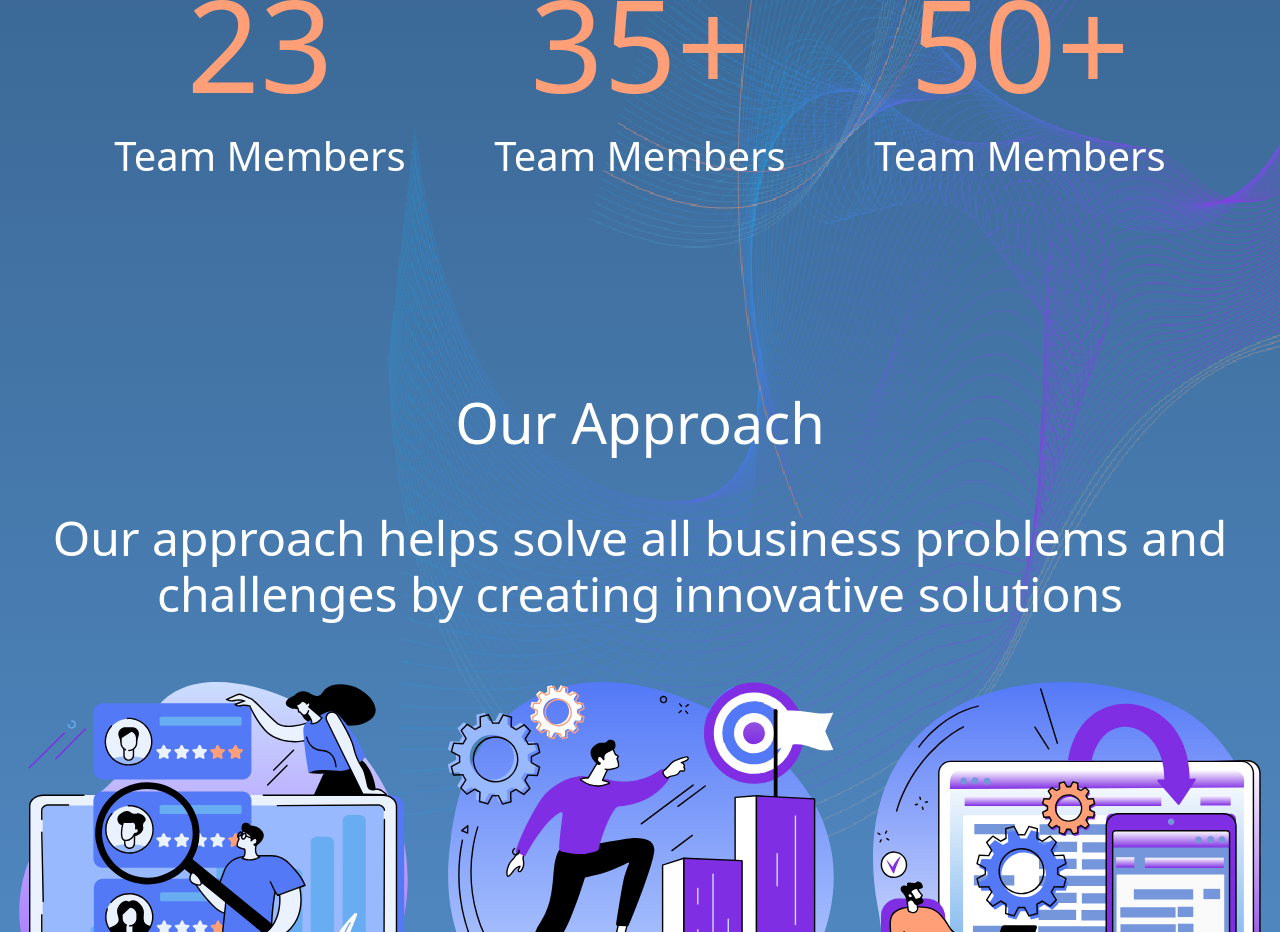
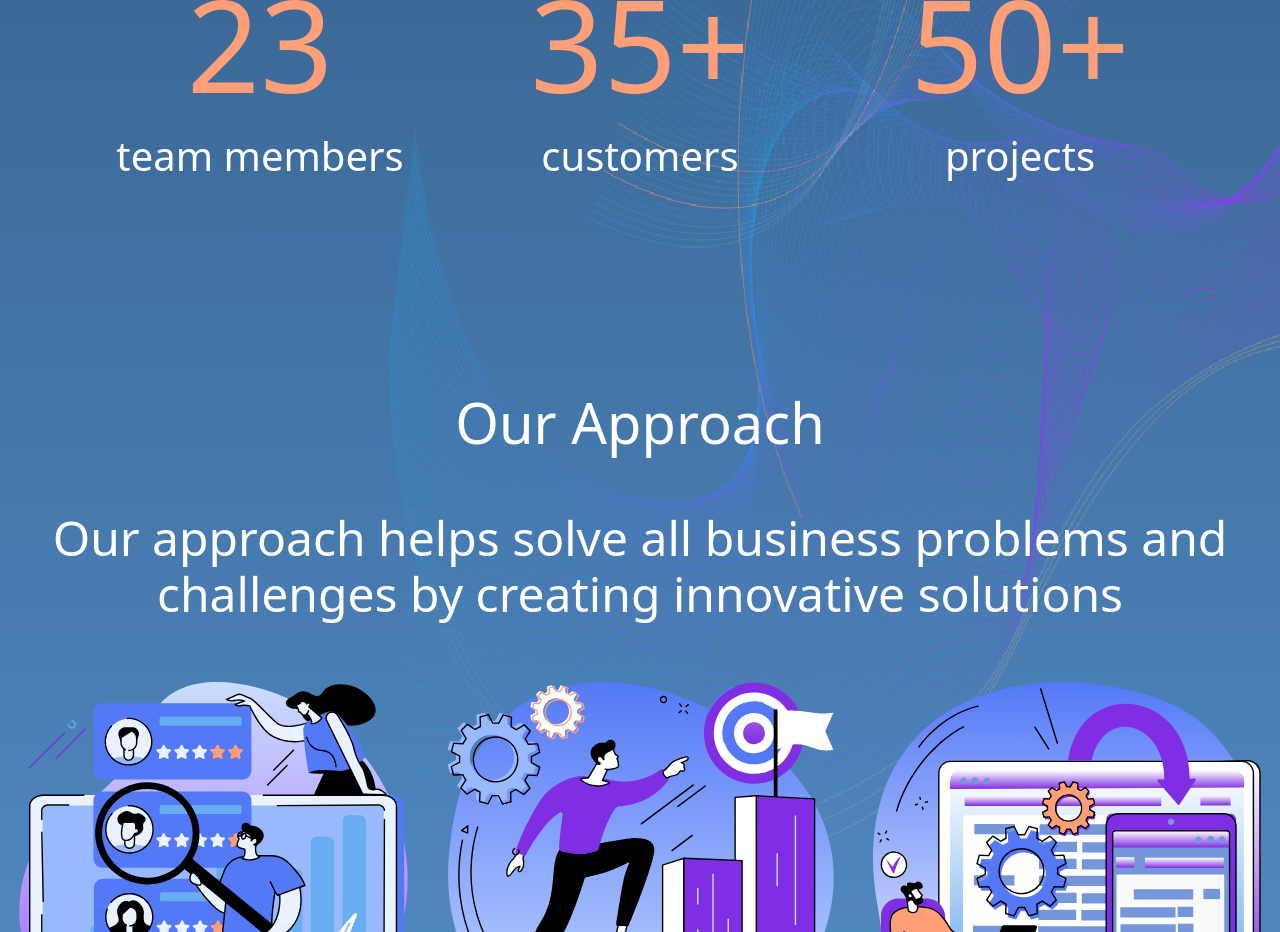
Before and after one commit to ma-91-02/innovantage, a React (Create React App) app: page / in a window 1280 px wide. Shown: the part 1600-2532 px from the top of the page. Built offline with nearby package versions, Linux system fonts and the light colour scheme.

Commit message:
Update font-family

```diff
--- a/src/components/aboutNumber/AboutNumber.js
+++ b/src/components/aboutNumber/AboutNumber.js
@@ -20,7 +20,7 @@
               {counterOn && <CountUp start={0} end={23} duration={2} delay={0}/>}
             </span>
 
-              <p>Team Members</p>
+              <p>team members</p>
             </div>
             </ScrollTrigger>
           </Col>
@@ -32,7 +32,7 @@
               +
             </span>
 
-              <p>Team Members</p>
+              <p>customers</p>
             </div>
             </ScrollTrigger>
           </Col>
@@ -44,7 +44,7 @@
               +
             </span>
 
-              <p>Team Members</p>
+              <p>projects</p>
             </div>
             </ScrollTrigger>
           </Col>
--- a/src/index.css
+++ b/src/index.css
@@ -1,9 +1,7 @@
 
 body {
   margin: 0;
-  font-family: -apple-system, BlinkMacSystemFont, 'Segoe UI', 'Roboto', 'Oxygen',
-    'Ubuntu', 'Cantarell', 'Fira Sans', 'Droid Sans', 'Helvetica Neue',
-    sans-serif;
+  font-family: 'Montserrat', sans-serif;
   -webkit-font-smoothing: antialiased;
   -moz-osx-font-smoothing: grayscale;
   background-image: url('./images/backphoto.svg'),linear-gradient(#1B3754, #68ADF2,#7298BE)!important;
@@ -15,3 +13,4 @@
   font-family: source-code-pro, Menlo, Monaco, Consolas, 'Courier New',
     monospace;
 }
+@import url('https://fonts.googleapis.com/css2?family=Montserrat:wght@100;200;300;400;500;600;700;800&display=swap');
```
